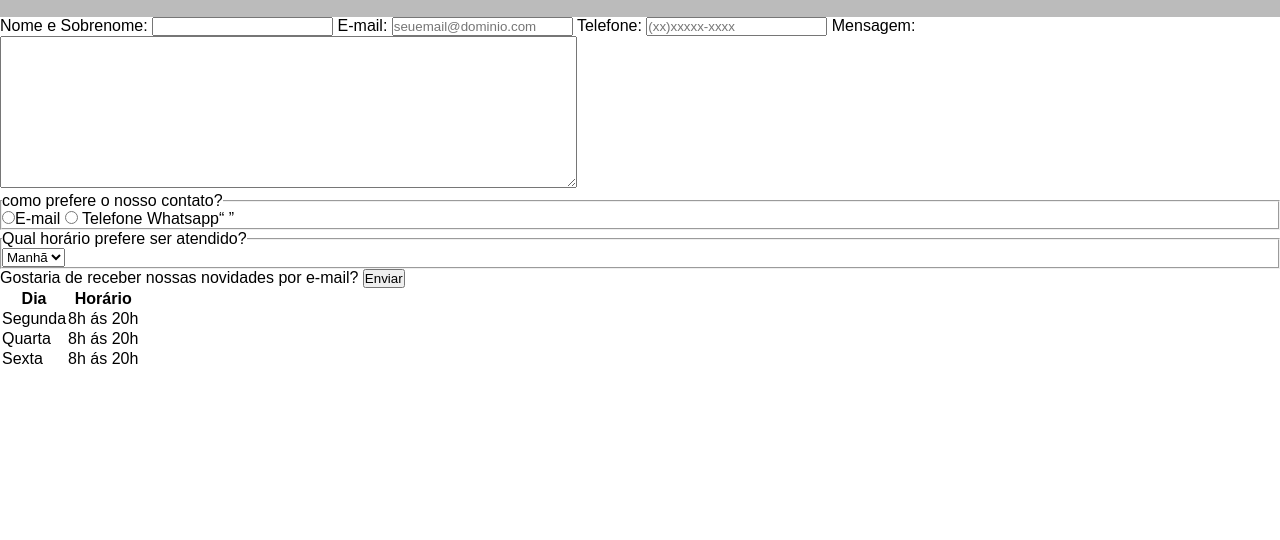
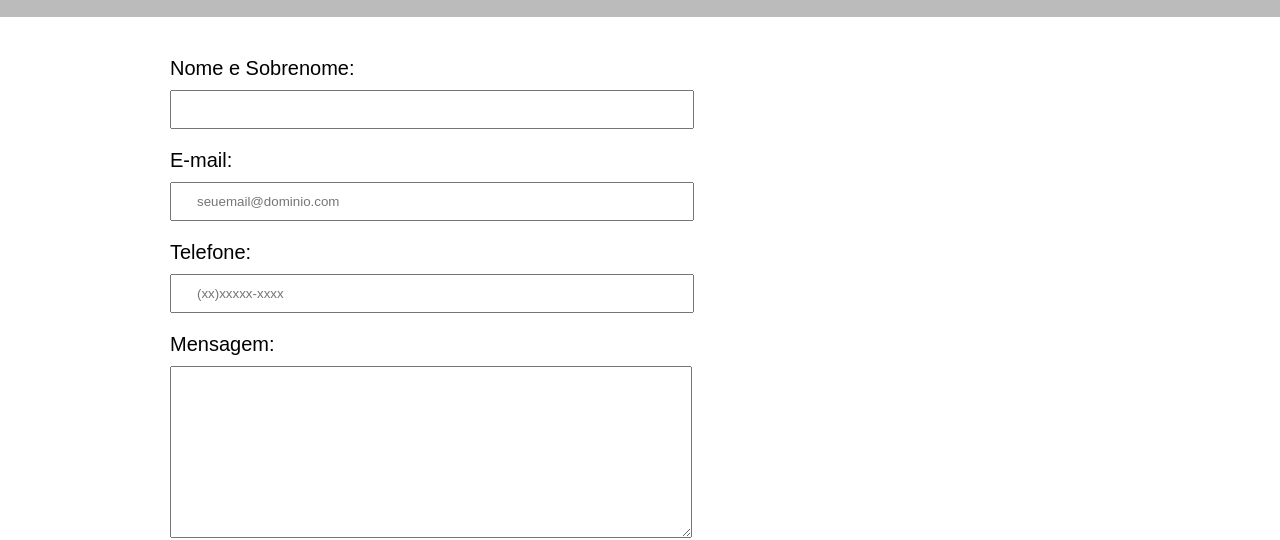
Before and after one commit to karinafernandes07/site-barbearia, a plain HTML site: page contato.html in a window 1280 px wide. Shown: the part 281-821 px from the top of the page. Before the commit the page ends 800 px from the top, so only its background shows below. Drawn offline with Linux system fonts and the light colour scheme.

Commit message:
finalizando site

```diff
--- a/style.css
+++ b/style.css
@@ -227,3 +227,64 @@ font-size: 18px;
     font-size: 13px;
     margin: 20px 0 0;
   }
+
+  .contato-main{
+    width: 940px;
+    margin: 0 auto;
+  }
+
+  form{
+    margin: 40px 0;
+  }
+
+  form label,
+  form legend{
+    display: block;
+    font-size: 20px;
+    margin: 0 0 10px;
+  }
+
+  .input-padrao{
+    display: block;
+    margin: 0 0 20px;
+    padding: 10px 25px;
+    width: 50%;
+  }
+
+  .checkbox{
+    margin: 20px 0;
+  }
+
+  .enviar{
+    width: 40px;
+    padding: 15px 0;
+    background: #c78c19;
+    color: #fefefe;
+    font-weight: bold;
+    font-size: 18px;
+    border: none;
+    border-radius: 5px;
+    transition: 1s all;
+    cursor: pointer;
+  }
+
+.enviar:houver {
+    background-color: #c78c19;
+    transform: scale(1.2);
+}
+
+    table {
+        margin: 20px 0 40px;
+    }
+
+    thead {
+        background-color: #000000;
+        color: #fefefe;
+        font-weight: bold;
+    }
+
+    td,
+    th {
+        border: 1px solid #000000;
+        padding: 8px 15px;
+    }
```
